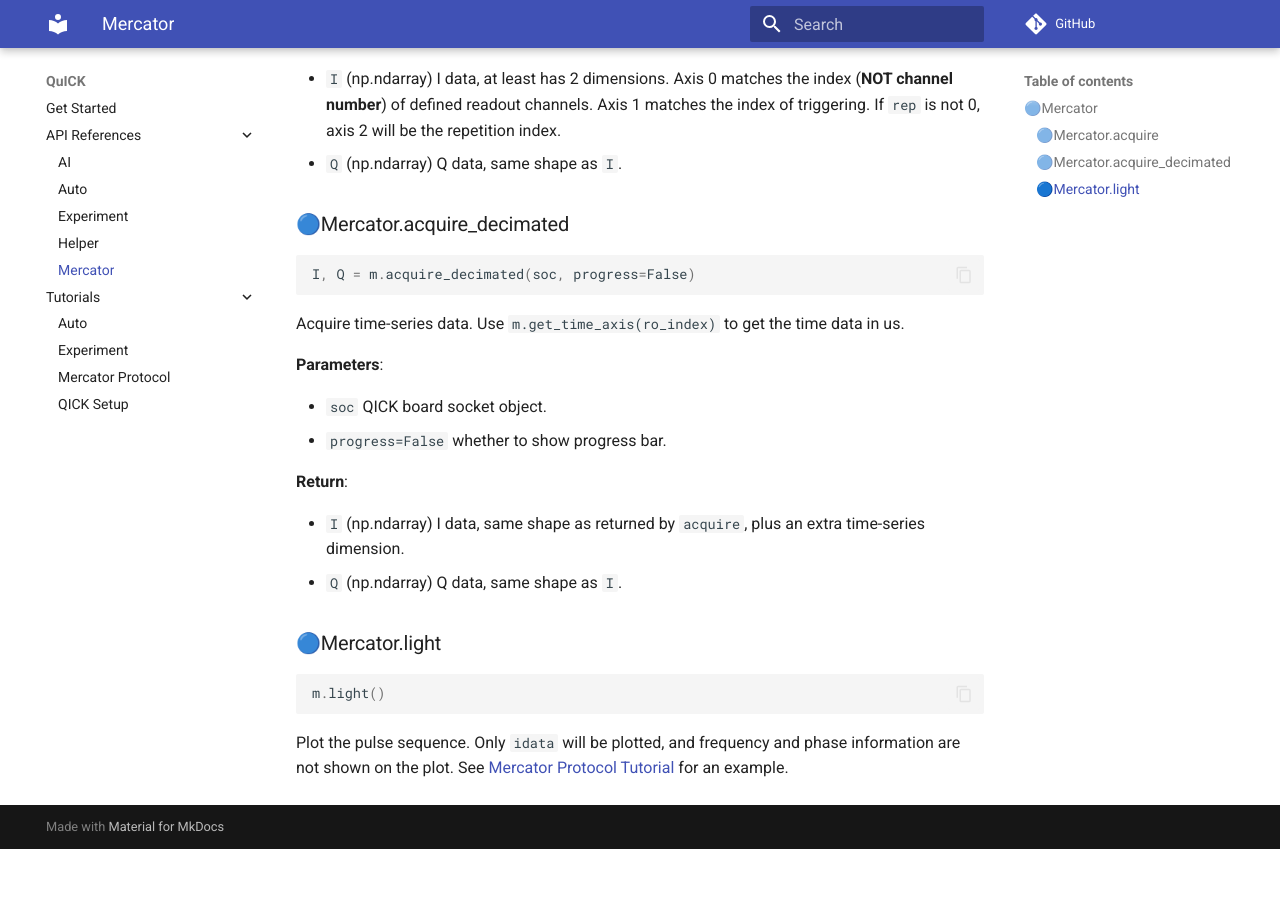
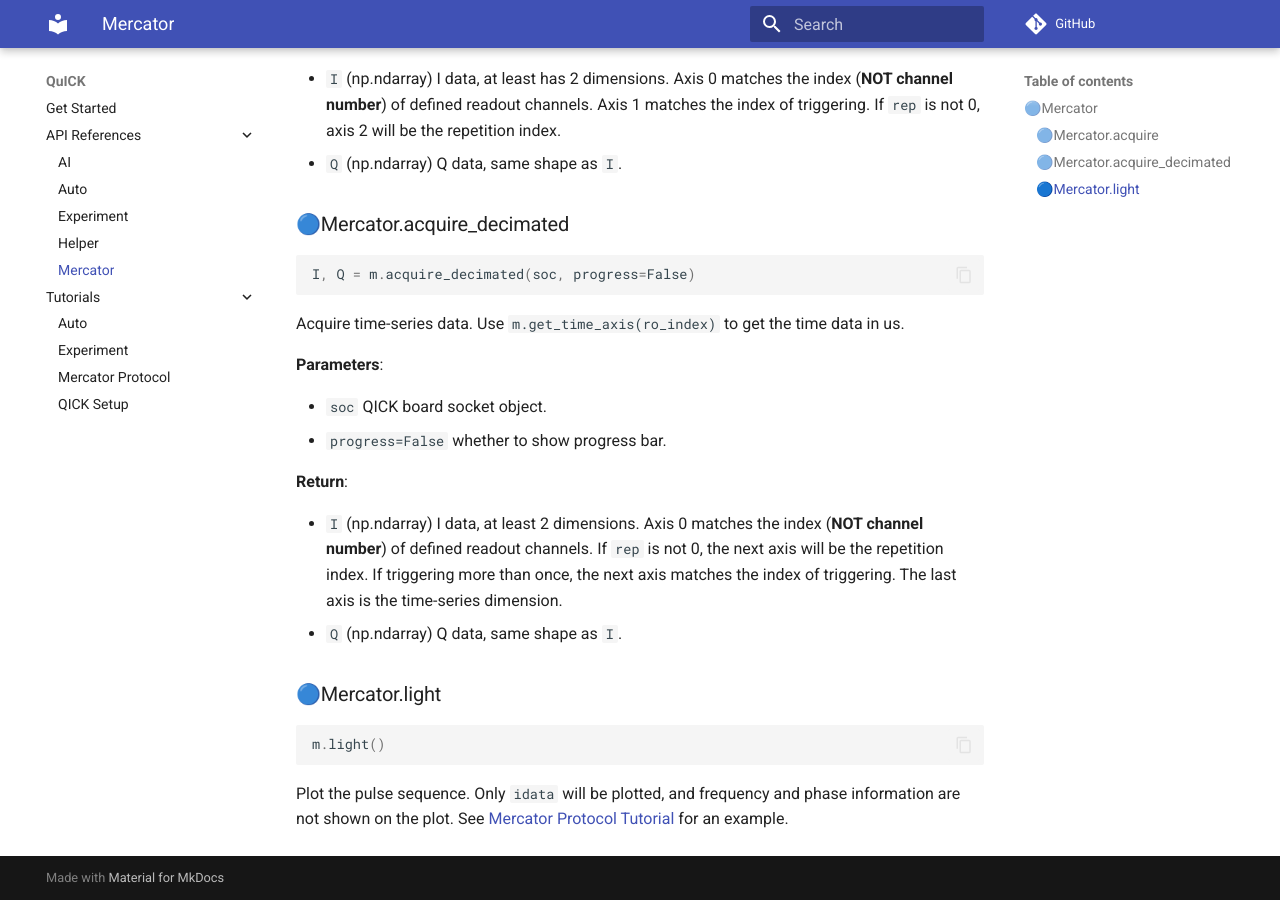
Before and after one commit to clelandlab/quick, an MkDocs documentation site: the page built from docs/API References/mercator.md, in a window 1280 px wide and 900 px high, scrolled down 871 px. Built offline with MkDocs 1.6.1 and Material for MkDocs 9.7.7, drawn with Linux system fonts in a browser that asks for light colours; comment, search, counter and statistics services are not loaded; before the commit the page ends 1720 px from its top, so only the background shows below that.

Commit message:
Fix mercator API doc

```diff
--- a/docs/API References/mercator.md
+++ b/docs/API References/mercator.md
@@ -52,7 +52,7 @@
 
 **Return**:
 
-- `I` (np.ndarray) I data, same shape as returned by `acquire`, plus an extra time-series dimension.
+- `I` (np.ndarray) I data, at least 2 dimensions. Axis 0 matches the index (**NOT channel number**) of defined readout channels. If `rep` is not 0, the next axis will be the repetition index. If triggering more than once, the next axis matches the index of triggering. The last axis is the time-series dimension.
 - `Q` (np.ndarray) Q data, same shape as `I`.
 
 ### 🔵Mercator.light
```
